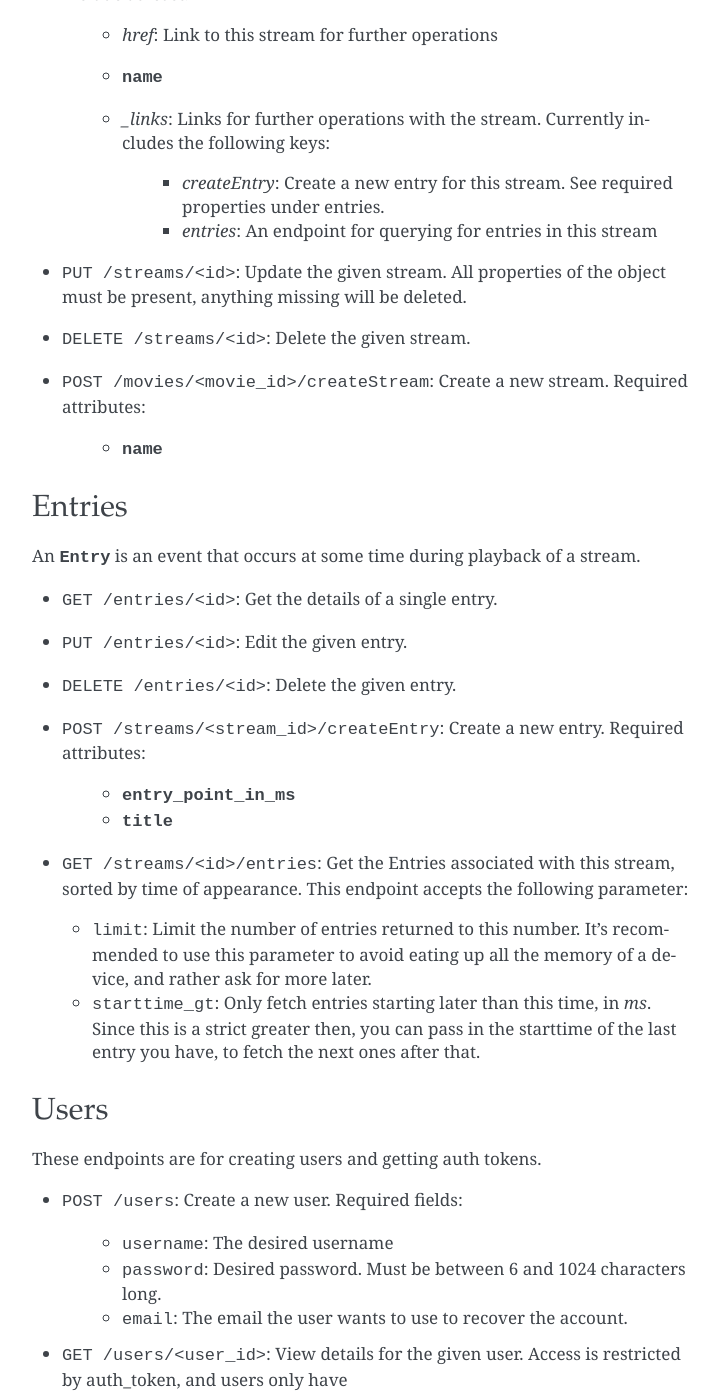
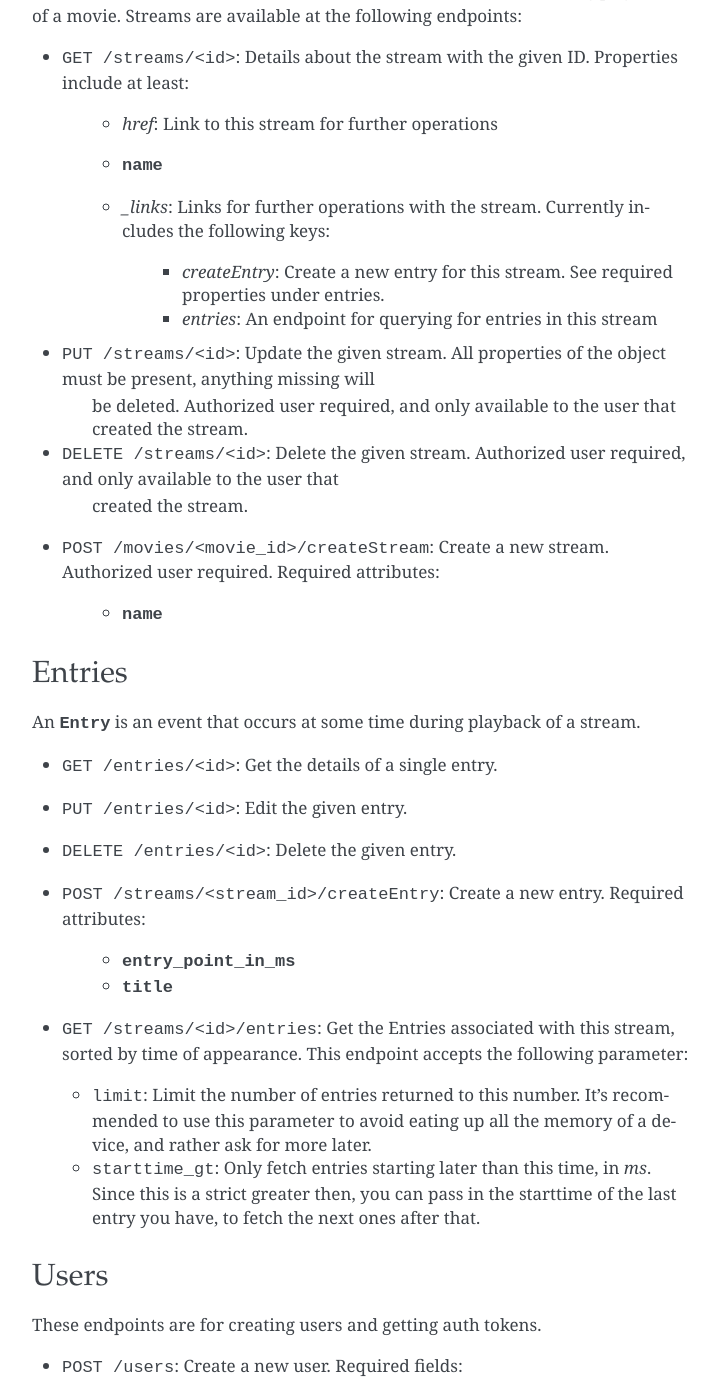
Before and after one commit to streamr/marvin, a Sphinx documentation site: the page built from docs/api.rst, in a window 1280 px wide and 1400 px high, scrolled down 1171 px. Shown: the whole window, without its empty margins (388-1106 px from the left). Built offline with Sphinx 7.4.7, drawn with Linux system fonts in a browser that asks for light colours; some of the changed text lies outside the part shown.

Commit message:
Update docs with info on access to streams

```diff
--- a/docs/api.rst
+++ b/docs/api.rst
@@ -1,8 +1,11 @@
 External API
 ============
 
-This document describes the public-facing API of marvin. For now, there's no authentication required to use the API,
-but this is likely to change.
+This document describes the public-facing API of marvin.
+
+For endpoints where it's specified that authorization is required, a HTTP Authorization header is expected,
+with type 'Token', like this: `Authorization: Token <auth_token>`. See details under the Users section for
+how to obtain an auth_token.
 
 
 Movies
@@ -53,11 +56,13 @@ movie. Streams are available at the following endpoints:
         * `createEntry`: Create a new entry for this stream. See required properties under entries.
         * `entries`: An endpoint for querying for entries in this stream
 
-* ``PUT /streams/<id>``: Update the given stream. All properties of the object must be present, anything missing will be deleted.
+* ``PUT /streams/<id>``: Update the given stream. All properties of the object must be present, anything missing will
+    be deleted. Authorized user required, and only available to the user that created the stream.
 
-* ``DELETE /streams/<id>``: Delete the given stream.
+* ``DELETE /streams/<id>``: Delete the given stream. Authorized user required, and only available to the user that
+    created the stream.
 
-* ``POST /movies/<movie_id>/createStream``: Create a new stream. Required attributes:
+* ``POST /movies/<movie_id>/createStream``: Create a new stream. Authorized user required. Required attributes:
 
     * :attr:`name <marvin.models.Stream.name>`
 
@@ -98,7 +103,7 @@ These endpoints are for creating users and getting auth tokens.
     * ``password``: Desired password. Must be between 6 and 1024 characters long.
     * ``email``: The email the user wants to use to recover the account.
 
-* ``GET /users/<user_id>``: View details for the given user. Access is restricted by auth_token, and users only have
+* ``GET /users/<user_id>``: View details for the given user. Access is restricted logged in users, and users only have
     access to their own data.
 
 * ``POST /login``: Get a new auth_token for user. Required fields:
```
